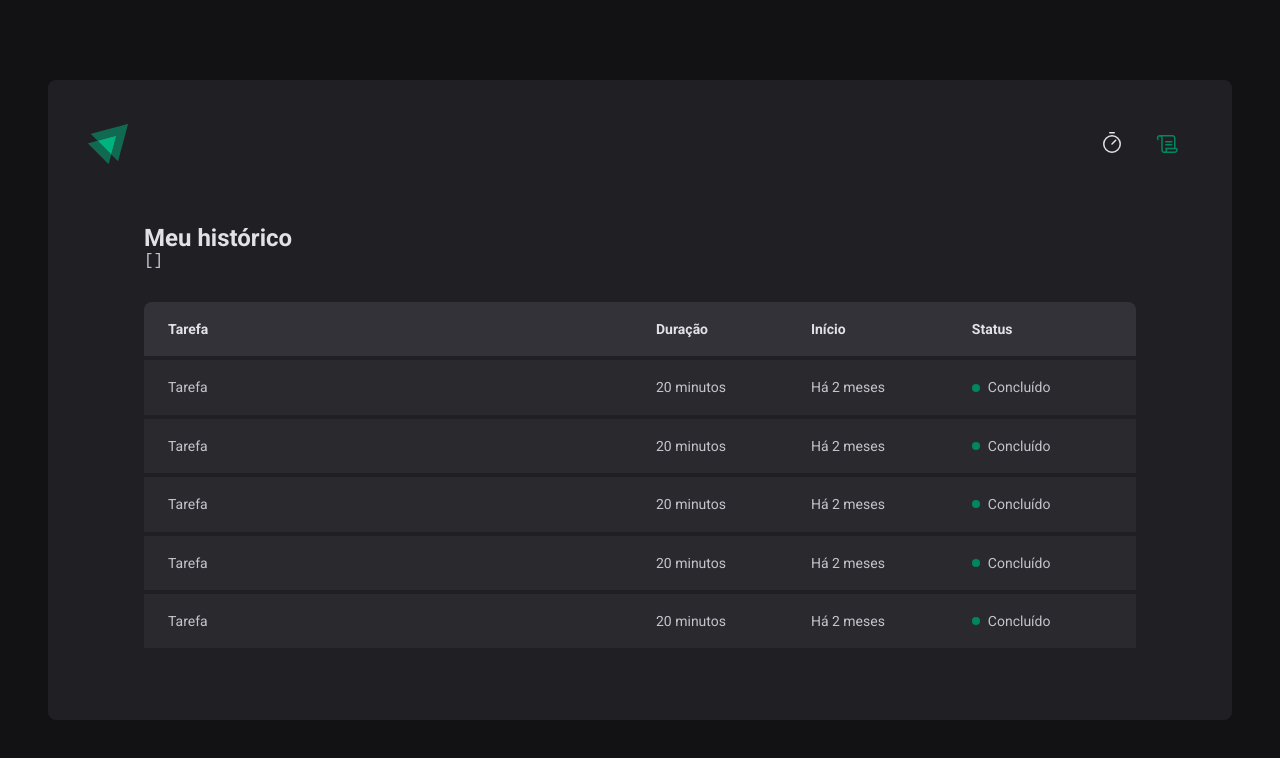
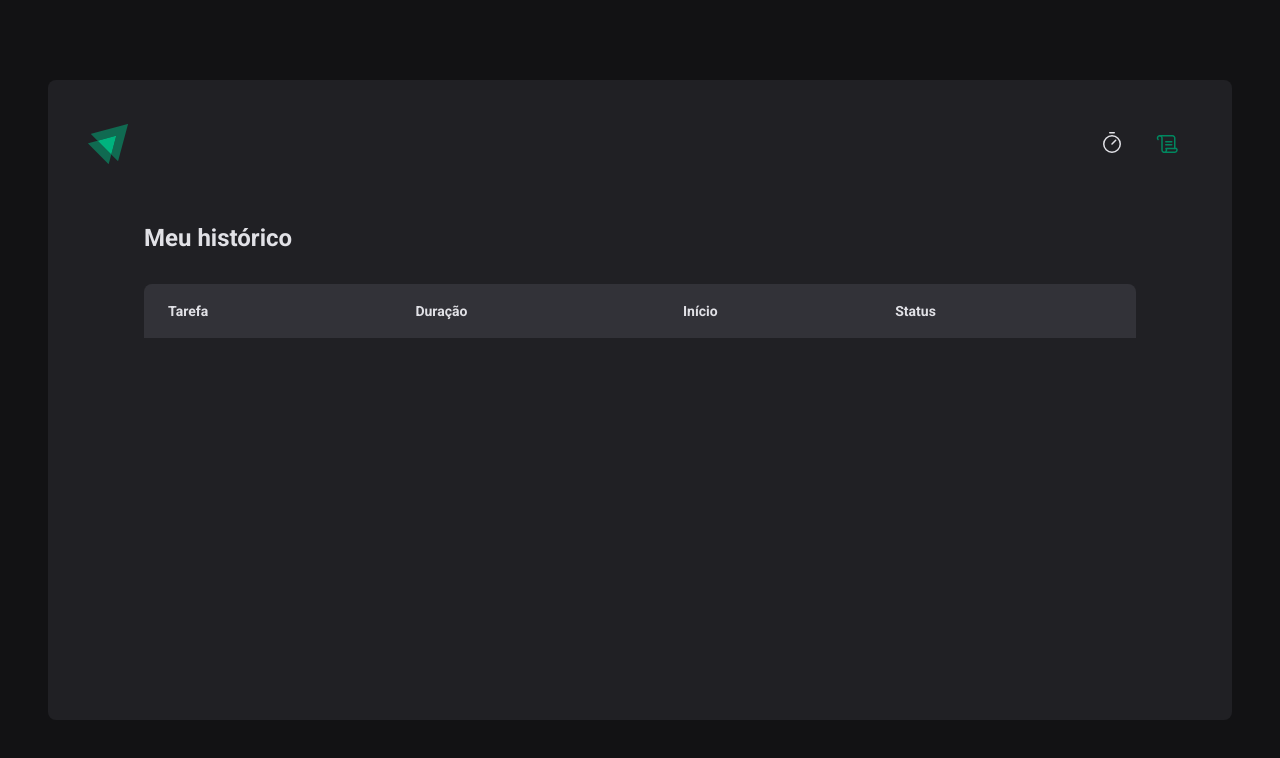
Before and after one commit to anderson-nunes/fundamentos-react-projeto02, a React (Vite) app: page /history in a window 1280 px wide. Shown: the top 758 px of the page. Built offline with nearby package versions, Linux system fonts and the light colour scheme.

Commit message:
refaturando o histórico do formulário

```diff
--- a/src/pages/History/index.tsx
+++ b/src/pages/History/index.tsx
@@ -1,4 +1,6 @@
 import { useContext } from "react";
+import { formatDistanceToNow } from "date-fns";
+import ptBR from "date-fns/locale/pt-BR";
 import { CyclesContext } from "../../contexts/CyclesContext";
 import { HistoryContainer, HistoryList, Status } from "./styles";
 
@@ -7,8 +9,6 @@
   return (
     <HistoryContainer>
       <h1>Meu histórico</h1>
-
-      <pre>{JSON.stringify(cycles, null, 2)}</pre>
 
       <HistoryList>
         <table>
@@ -21,46 +21,32 @@
             </tr>
           </thead>
           <tbody>
-            <tr>
-              <td>Tarefa</td>
-              <td>20 minutos</td>
-              <td>Há 2 meses</td>
-              <td>
-                <Status statusColor="green">Concluído</Status>
-              </td>
-            </tr>
-            <tr>
-              <td>Tarefa</td>
-              <td>20 minutos</td>
-              <td>Há 2 meses</td>
-              <td>
-                <Status statusColor="green">Concluído</Status>
-              </td>
-            </tr>
-            <tr>
-              <td>Tarefa</td>
-              <td>20 minutos</td>
-              <td>Há 2 meses</td>
-              <td>
-                <Status statusColor="green">Concluído</Status>
-              </td>
-            </tr>
-            <tr>
-              <td>Tarefa</td>
-              <td>20 minutos</td>
-              <td>Há 2 meses</td>
-              <td>
-                <Status statusColor="green">Concluído</Status>
-              </td>
-            </tr>
-            <tr>
-              <td>Tarefa</td>
-              <td>20 minutos</td>
-              <td>Há 2 meses</td>
-              <td>
-                <Status statusColor="green">Concluído</Status>
-              </td>
-            </tr>
+            {cycles.map((cycle) => {
+              return (
+                <tr key={cycle.id}>
+                  <td>{cycle.task}</td>
+                  <td>{cycle.minutesAmount}minutos</td>
+                  <td>
+                    {formatDistanceToNow(cycle.startDate, {
+                      addSuffix: true,
+                      locale: ptBR,
+                    })}
+                  </td>
+                  <td>
+                    {cycle.finishedDate && (
+                      <Status statusColor="green">Concluído</Status>
+                    )}
+
+                    {cycle.interruptedDate && (
+                      <Status statusColor="red">Interrompido</Status>
+                    )}
+                    {!cycle.finishedDate && !cycle.interruptedDate && (
+                      <Status statusColor="yellow">Interrompido</Status>
+                    )}
+                  </td>
+                </tr>
+              );
+            })}
           </tbody>
         </table>
       </HistoryList>
--- a/src/pages/Home/index.tsx
+++ b/src/pages/Home/index.tsx
@@ -32,12 +32,17 @@
 
   const { handleSubmit, watch, reset } = newCycleForm;
 
+  function handleCreateNewCycle(data: NewCycleFormData) {
+    createNewCycles(data);
+    reset();
+  }
+
   const task = watch("task");
   const isSubmitDisabled = !task;
 
   return (
     <HomeContainer>
-      <form onSubmit={handleSubmit(createNewCycles)} action="">
+      <form onSubmit={handleSubmit(handleCreateNewCycle)} action="">
         <FormProvider {...newCycleForm}>
           <NewCycleForm />
         </FormProvider>
```
